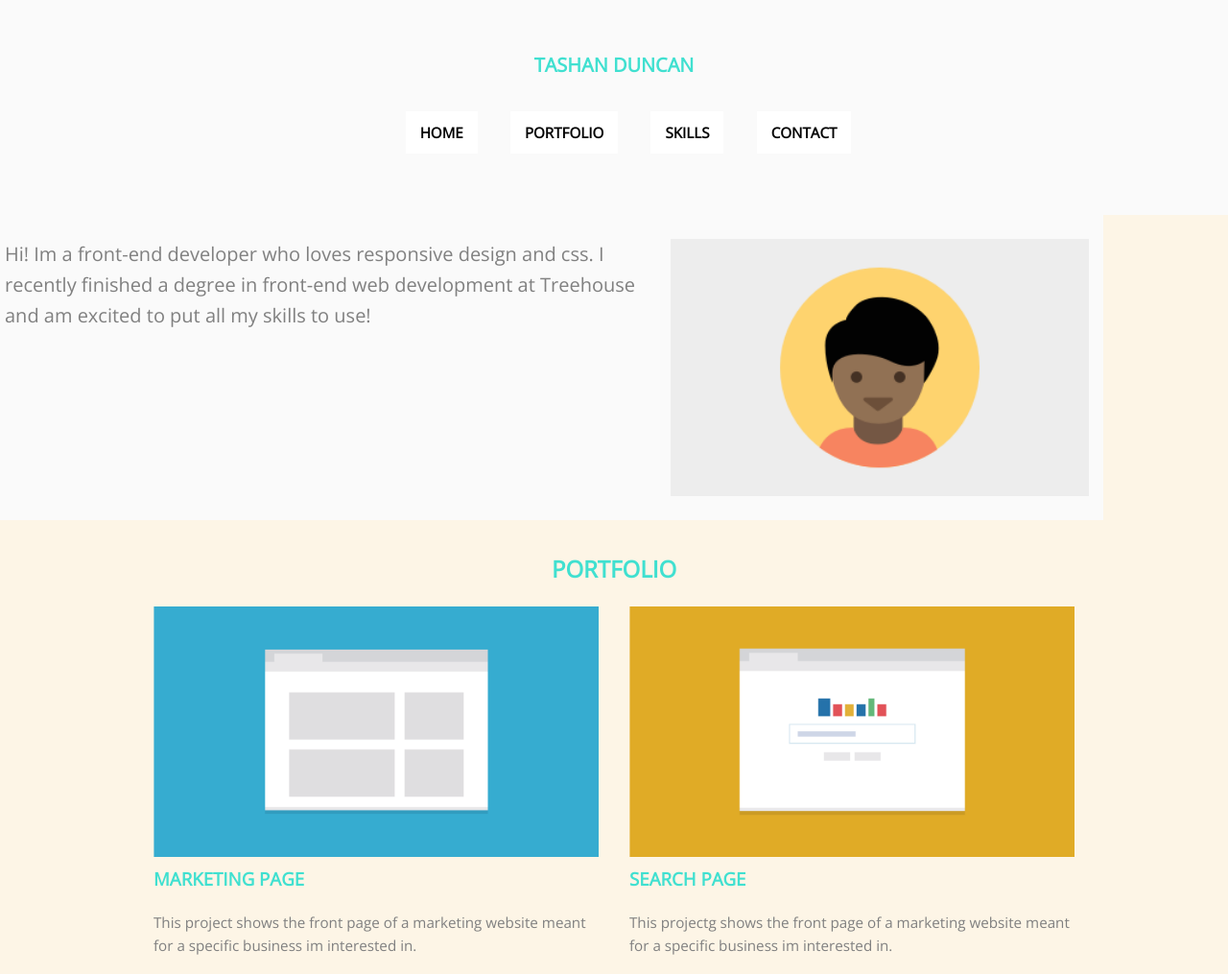
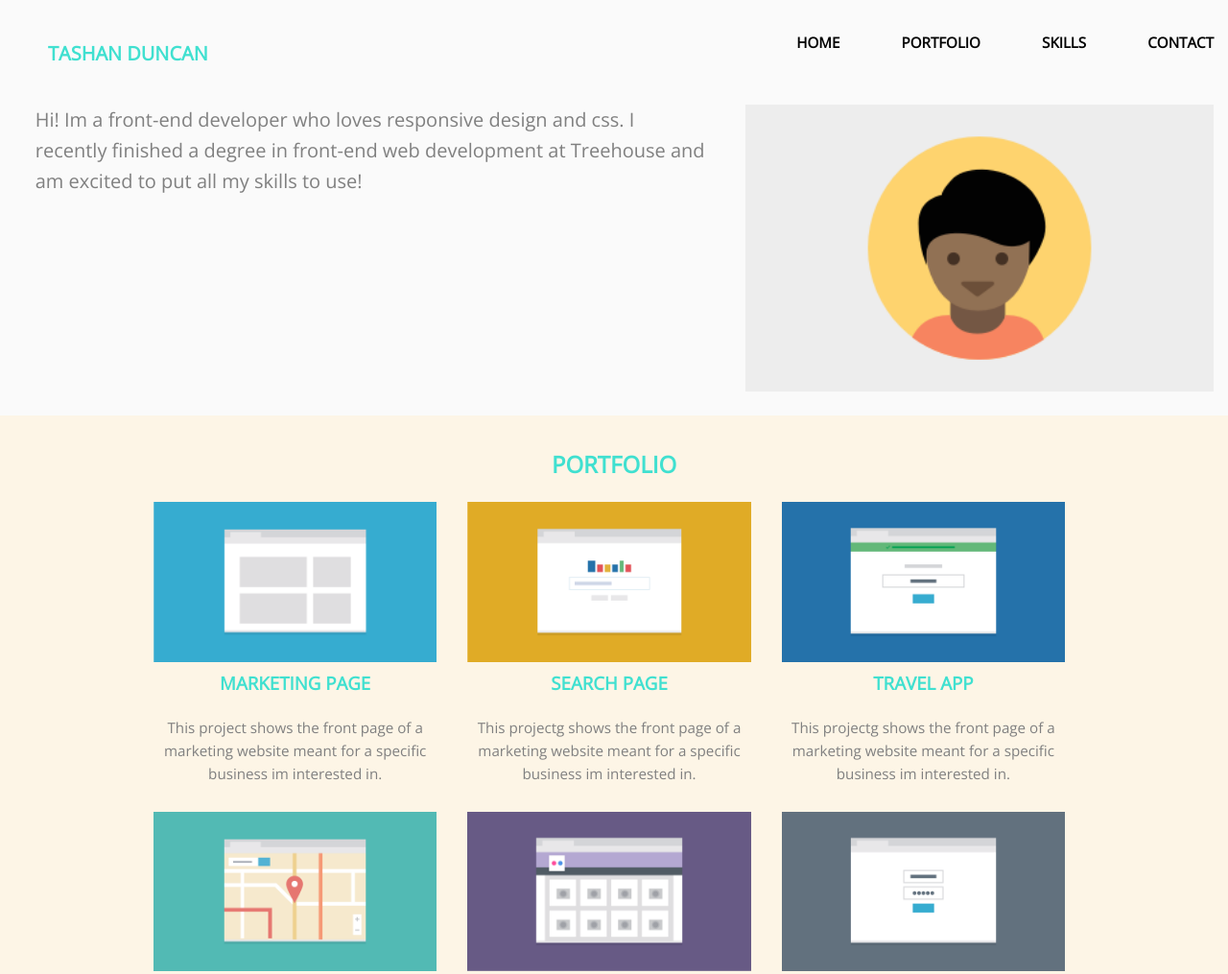
Before and after one commit to MugenCodes/Unit02, a plain HTML site: page index.html in a window 1280 px wide. Shown: the top 1015 px of the page at 96% size. Drawn offline with nearby package versions, Linux system fonts and the light colour scheme; a web font is replaced by a local one.

Commit message:
Final Commit

```diff
--- a/css/styles.css
+++ b/css/styles.css
@@ -53,7 +53,6 @@ ul {
 
 .name {
   font-size: 1.25em;
-  background-color: fafafa;
 }
 
 ul.main-nav {
@@ -130,8 +129,8 @@ ul.main-nav {
 
 .main-footer {
   border-top: grey solid 1px;
-	background: #fafafa;
-	padding: 2em 0;
+  background: #fafafa;
+  padding: 2px 2px;
   text-align: center;
   position: relative;
 }
@@ -207,7 +206,9 @@ ul.main-nav {
 
 @media (min-width: 769px) {
 
-
+  a{
+    background-color: #fafafa;
+  }
 
 	/* ---- Float clearfix ---- */
 
@@ -223,9 +224,10 @@ ul.main-nav {
 		max-width: 1150px;
   }
 
+
+
 	.banner{
 		width: 100%;
-		max-width: 1150px;
   }
 
   .profile-img{
@@ -236,7 +238,7 @@ ul.main-nav {
   }
 
   .banner p{
-    width: 60%;
+    width: 55%;
     display: inline-block;
     text-align: left;
     font-size: 1.25em;
@@ -277,7 +279,8 @@ ul.main-nav {
 
   .foot-name,
   .footer-nav li {
-		float: left;
+    float: left;
+    background-color: #fafafa;
 	}
 
   footer span {
@@ -304,18 +307,46 @@ ul.main-nav {
 	}
 
 	.primary{
-		width:50%;
+		width:33%;
 	}
 
 	.secondary{
-		width: 50%;
-	}
+		width: 33%;
+  }
+
+  .tertiary{
+    width: 33%;
+  }
 
 	.col{
 		float: left;
 		padding-left: 1em;
 		padding-right: 1em;
-		text-align: left;
+		text-align: center;
 	}
 
+  .name, .main-nav a {
+    text-align: center;
+    display: inline-block;
+    padding: 10px 15px;
+  }
+
+  .name {
+    margin-left: 1em;
+  }
+
+.main-nav{
+  float: right;
+  position: absolute;
+  top: 0;
+  right: 0;
 }
+
+.name  {
+  float: right;
+  position: absolute;
+  margin-top: 1em;
+  top: 0;
+  left: 0;
+}
+}
--- a/index.html
+++ b/index.html
@@ -9,28 +9,26 @@
     <link href="./css/normalize.css" rel="stylesheet">
     <link href="./css/styles.css" rel="stylesheet">
 </head>
-<body>
+<body id="top">
 	<header class="main-header">
-		<div class="container clearfix">
+		<nav class="container clearfix">
 			<h1 class="name"><a href="#">Tashan Duncan</a></h1>
 			<ul class="main-nav">
-				<li><a href="#">Home</a></li>
-                <li><a href="#">Portfolio</a></li>
-                <li><a href="#">Skills</a></li>
-				<li><a href="#">Contact</a></li>
+				<li><a href="#top">Home</a></li>
+                <li><a href="#portfolio">Portfolio</a></li>
+                <li><a href="#skills">Skills</a></li>
+				<li><a href="#contact">Contact</a></li>
 			</ul>
-		</div>
+		</nav>
 	</header><!--/.main-header-->
 
 
     <main>
-        <section>
             <div class="banner clearfix">
-                    <img src="./images/responsive-layout-profile.png" class="profile-img">
+                    <img src="./images/responsive-layout-profile.png" class="profile-img" alt="profile picture">
                     <p>Hi! Im a front-end developer who loves responsive design and css. I recently finished a degree in front-end web development at Treehouse and am excited to put all my skills to use!</p>
             </div>
-        </section>
-        <section>
+        <section id="portfolio">
             <div class="container">
                 <h2>Portfolio</h2>
                 <div class="primary col">
@@ -65,7 +63,7 @@
                 </div>
             </div>
         </section>
-        <section>
+        <section id="skills">
             <div class="container skills clearfix">
                 <h2>skills</h2>
                 <div class="primary col">
@@ -82,7 +80,7 @@
                 </div>
             </div>
         </section>
-        <section>
+        <section id="contact">
             <div class="contact container clearfix">
                 <h2>Contact</h2>
                 <p>If you're interested in chatting or want more informaion about what ive been working on, i'd love to hear from you!</p>
@@ -95,10 +93,10 @@
                 <h1 class="foot-name"><a href="#">Tashan Duncan</a></h1>
                 <span><a href="#top">Back To Top</a></span>
                 <ul class="footer-nav">
-                    <li><a href="#">Home</a></li>
-                    <li><a href="#">Portfolio</a></li>
-                    <li><a href="#">Skills</a></li>
-                    <li><a href="#">Contact</a></li>
+                    <li><a href="#top">Home</a></li>
+                    <li><a href="#portfolio">Portfolio</a></li>
+                    <li><a href="#skills">Skills</a></li>
+                    <li><a href="#contact">Contact</a></li>
                 </ul>
             </div>
         </footer>
```
